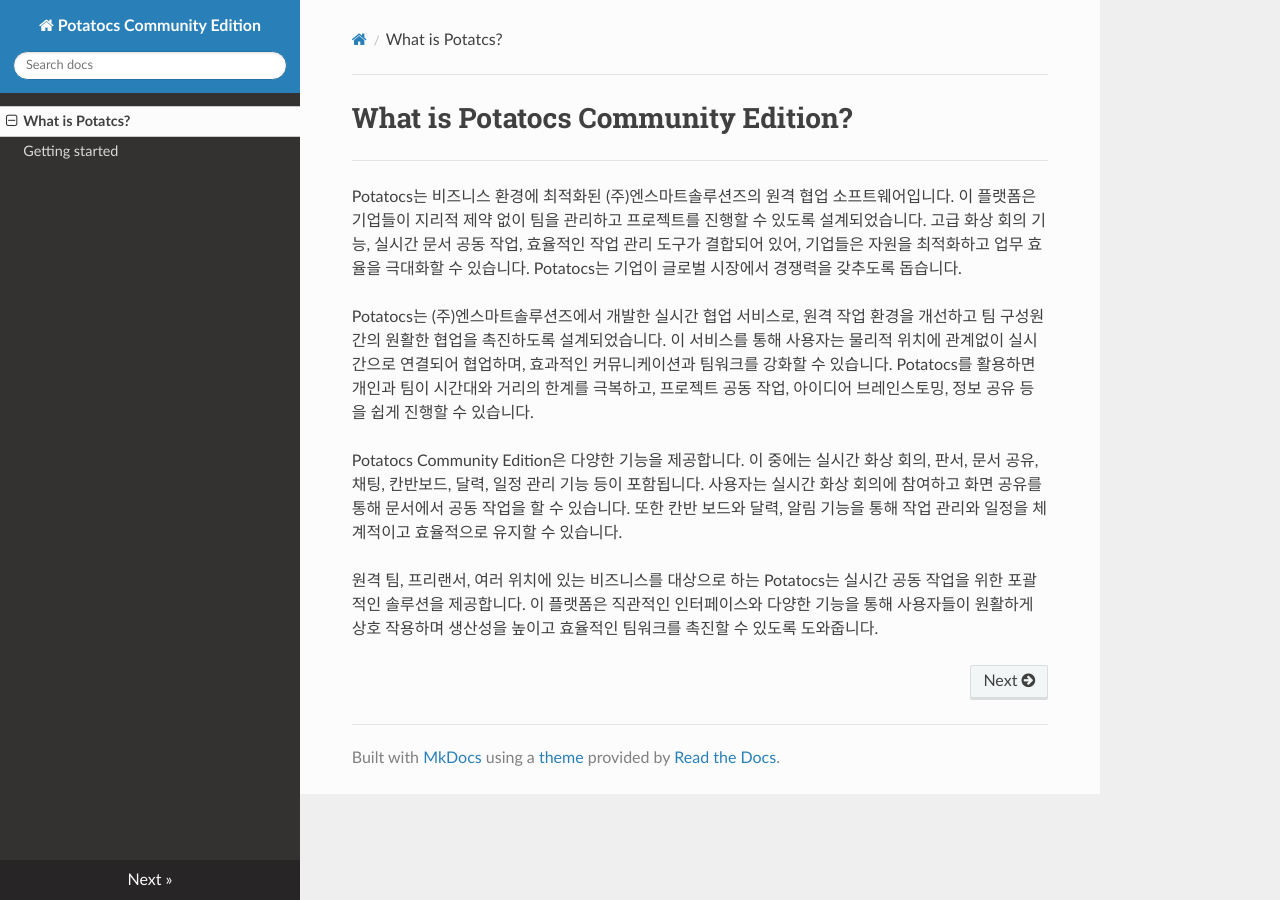
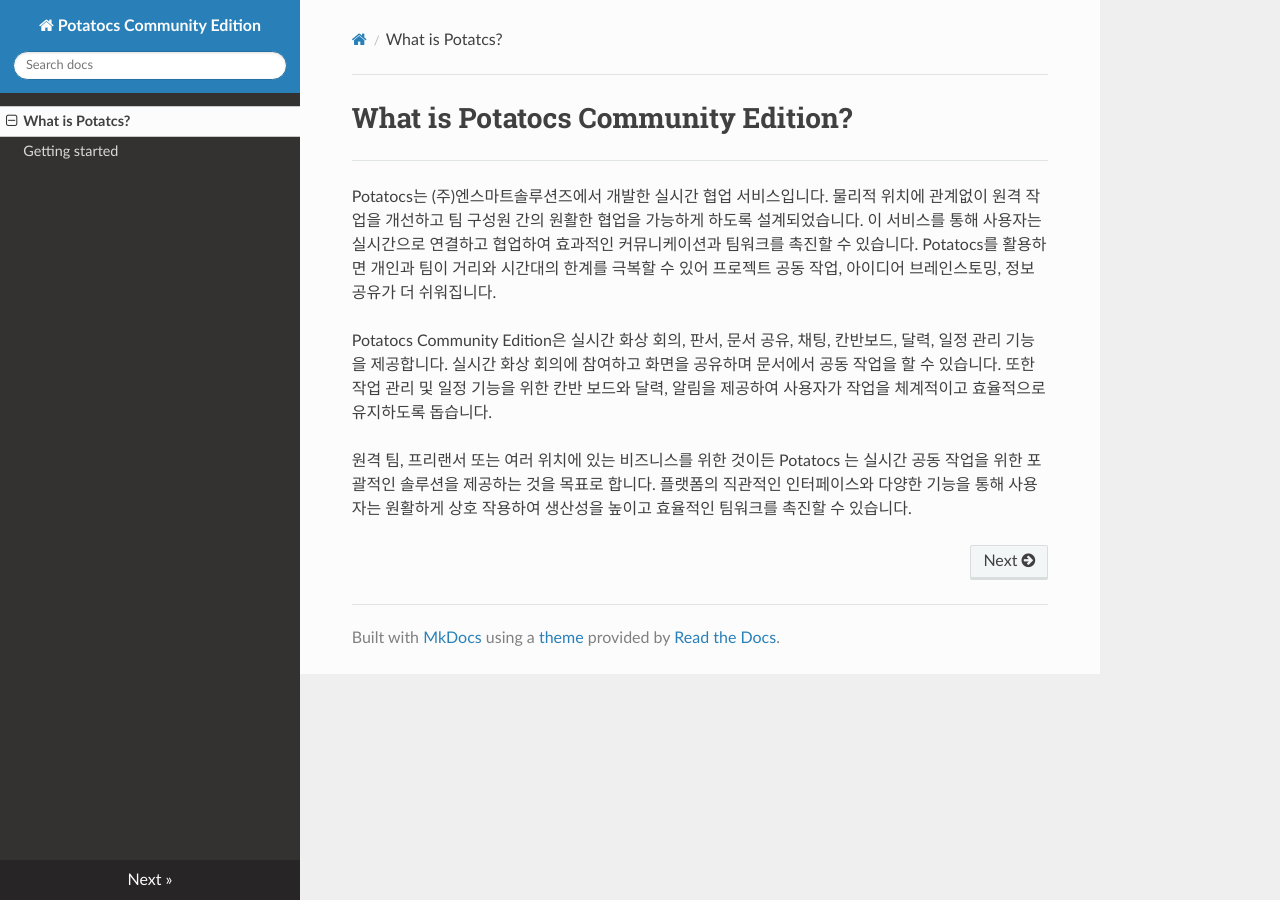
Before and after one commit to potatocs-ce/potatocs-ce-introduction, an MkDocs documentation site: the page built from docs/index.md, in a window 1280 px wide. Built offline with MkDocs 1.6.1, drawn with Linux system fonts in a browser that asks for light colours; nearby versions of some CDN libraries.

Commit message:
Rollback Documents

```diff
--- a/docs/index.md
+++ b/docs/index.md
@@ -2,16 +2,8 @@
 
 ---
 
-<!-- Potatocs는 (주)엔스마트솔루션즈에서 개발한 실시간 협업 서비스입니다. 물리적 위치에 관계없이 원격 작업을 개선하고 팀 구성원 간의 원활한 협업을 가능하게 하도록 설계되었습니다. 이 서비스를 통해 사용자는 실시간으로 연결하고 협업하여 효과적인 커뮤니케이션과 팀워크를 촉진할 수 있습니다. Potatocs를 활용하면 개인과 팀이 거리와 시간대의 한계를 극복할 수 있어 프로젝트 공동 작업, 아이디어 브레인스토밍, 정보 공유가 더 쉬워집니다.
+Potatocs는 (주)엔스마트솔루션즈에서 개발한 실시간 협업 서비스입니다. 물리적 위치에 관계없이 원격 작업을 개선하고 팀 구성원 간의 원활한 협업을 가능하게 하도록 설계되었습니다. 이 서비스를 통해 사용자는 실시간으로 연결하고 협업하여 효과적인 커뮤니케이션과 팀워크를 촉진할 수 있습니다. Potatocs를 활용하면 개인과 팀이 거리와 시간대의 한계를 극복할 수 있어 프로젝트 공동 작업, 아이디어 브레인스토밍, 정보 공유가 더 쉬워집니다.
 
 Potatocs Community Edition은 실시간 화상 회의, 판서, 문서 공유, 채팅, 칸반보드, 달력, 일정 관리 기능을 제공합니다. 실시간 화상 회의에 참여하고 화면을 공유하며 문서에서 공동 작업을 할 수 있습니다. 또한 작업 관리 및 일정 기능을 위한 칸반 보드와 달력, 알림을 제공하여 사용자가 작업을 체계적이고 효율적으로 유지하도록 돕습니다.
 
-원격 팀, 프리랜서 또는 여러 위치에 있는 비즈니스를 위한 것이든 Potatocs 는 실시간 공동 작업을 위한 포괄적인 솔루션을 제공하는 것을 목표로 합니다. 플랫폼의 직관적인 인터페이스와 다양한 기능을 통해 사용자는 원활하게 상호 작용하여 생산성을 높이고 효율적인 팀워크를 촉진할 수 있습니다. -->
-
-Potatocs는 비즈니스 환경에 최적화된 (주)엔스마트솔루션즈의 원격 협업 소프트웨어입니다. 이 플랫폼은 기업들이 지리적 제약 없이 팀을 관리하고 프로젝트를 진행할 수 있도록 설계되었습니다. 고급 화상 회의 기능, 실시간 문서 공동 작업, 효율적인 작업 관리 도구가 결합되어 있어, 기업들은 자원을 최적화하고 업무 효율을 극대화할 수 있습니다. Potatocs는 기업이 글로벌 시장에서 경쟁력을 갖추도록 돕습니다.
-
-Potatocs는 (주)엔스마트솔루션즈에서 개발한 실시간 협업 서비스로, 원격 작업 환경을 개선하고 팀 구성원 간의 원활한 협업을 촉진하도록 설계되었습니다. 이 서비스를 통해 사용자는 물리적 위치에 관계없이 실시간으로 연결되어 협업하며, 효과적인 커뮤니케이션과 팀워크를 강화할 수 있습니다. Potatocs를 활용하면 개인과 팀이 시간대와 거리의 한계를 극복하고, 프로젝트 공동 작업, 아이디어 브레인스토밍, 정보 공유 등을 쉽게 진행할 수 있습니다.
-
-Potatocs Community Edition은 다양한 기능을 제공합니다. 이 중에는 실시간 화상 회의, 판서, 문서 공유, 채팅, 칸반보드, 달력, 일정 관리 기능 등이 포함됩니다. 사용자는 실시간 화상 회의에 참여하고 화면 공유를 통해 문서에서 공동 작업을 할 수 있습니다. 또한 칸반 보드와 달력, 알림 기능을 통해 작업 관리와 일정을 체계적이고 효율적으로 유지할 수 있습니다.
-
-원격 팀, 프리랜서, 여러 위치에 있는 비즈니스를 대상으로 하는 Potatocs는 실시간 공동 작업을 위한 포괄적인 솔루션을 제공합니다. 이 플랫폼은 직관적인 인터페이스와 다양한 기능을 통해 사용자들이 원활하게 상호 작용하며 생산성을 높이고 효율적인 팀워크를 촉진할 수 있도록 도와줍니다.
+원격 팀, 프리랜서 또는 여러 위치에 있는 비즈니스를 위한 것이든 Potatocs 는 실시간 공동 작업을 위한 포괄적인 솔루션을 제공하는 것을 목표로 합니다. 플랫폼의 직관적인 인터페이스와 다양한 기능을 통해 사용자는 원활하게 상호 작용하여 생산성을 높이고 효율적인 팀워크를 촉진할 수 있습니다.
```
